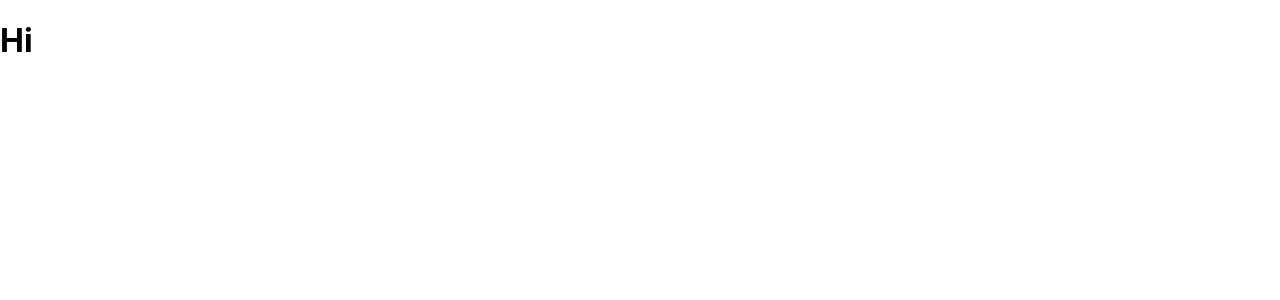
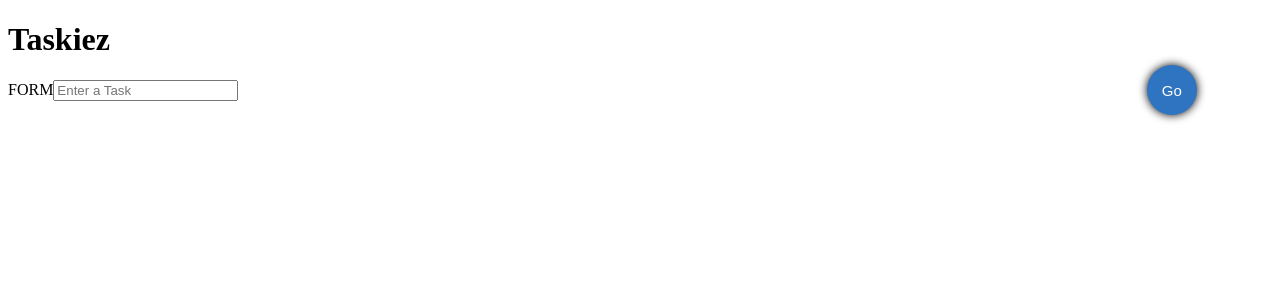
Before and after one commit to LucianSoto/ts-react, a React (Create React App) app: page / in a window 1280 px wide. Shown: the top 300 px of the page. Built offline with nearby package versions, Linux system fonts and the light colour scheme.

Commit message:
Input form

```diff
--- a/src/App.css
+++ b/src/App.css
@@ -36,3 +36,30 @@
     transform: rotate(360deg);
   }
 } */
+
+
+.App {
+  width: 100vw;
+  min-height: 100vh;
+  display: flex;
+  flex-direction: column;
+  align-items: center;
+  background-color: #2f74c0;
+  font-family: "Neucha", cursive;
+}
+
+.heading {
+  text-transform: uppercase;
+  font-size: 40px;
+  margin: 30px 0;
+  color: white;
+  z-index: 1;
+  text-align: center;
+}
+
+@media (max-width: 800px) {
+  .heading {
+    margin: 15px 0;
+    font-size: 35px;
+  }
+}
--- a/src/App.tsx
+++ b/src/App.tsx
@@ -1,16 +1,21 @@
-import React from 'react';
+import React , { useState }from 'react';
 import './App.css';
 import { Routes, Route, Navigate } from 'react-router-dom'
-import { StringLiteral } from 'typescript';
+// import { StringLiteral } from 'typescript';
+import { InputField } from './components/InputField';
+import {Todo} from './model'
 
-let name: String
-let age: number;
+const App: React.FC = () => {
+  const [todo, setTodo] = useState<string>('')
+  const [todos, setTodos] = useState<Todo[]>([])
 
-function App() {
+  const handleAdd = () => {}
+
+  console.log(todo)
   return (
     <Routes>
-      <Route path="/" element={<h1>Hi</h1>} />
-      <Route path="*" element={<Navigate to="/"/>} />
+      <Route path="/" element={<><h1>Taskiez</h1><InputField todo={todo} setTodo={setTodo}/></>} />
+
     </Routes>
   )
 }
--- /dev/null
+++ b/src/components/InputField.tsx
@@ -0,0 +1,24 @@
+import React from 'react'
+import './styles.css'
+
+interface Props{
+  todo: string
+  setTodo: React.Dispatch<React.SetStateAction<string>>
+  handleAdd: ()=> void
+}
+
+export const InputField = ({todo, setTodo, handleAdd} : Props ) => {
+  return (
+    <form className='input' onSubmit={handleAdd}>
+      FORM
+      <input type="input"
+        placeholder='Enter a Task'
+        value={todo}
+        onChange={(e)=> setTodo(e.target.value)}
+        className="input__submit" />
+      <button className='input_submit' type='submit'>
+        Go
+      </button>
+    </form>
+  )
+}
--- /dev/null
+++ b/src/components/styles.css
@@ -0,0 +1,135 @@
+.input {
+  display: flex;
+  width: 95%;
+  position: relative;
+  align-items: center;
+}
+
+.input__box {
+  width: 100%;
+  border-radius: 50px;
+  padding: 20px 30px;
+  font-size: 25px;
+  border: none;
+  transition: 0.2s;
+  box-shadow: inset 0 0 5px black;
+}
+
+.input__box:focus {
+  box-shadow: 0 0 10px 1000px rgba(0, 0, 0, 0.5);
+  outline: none;
+}
+
+.input_submit {
+  position: absolute;
+  width: 50px;
+  height: 50px;
+  margin: 12px;
+  border-radius: 50px;
+  right: 0px;
+  border: none;
+  font-size: 15px;
+  background-color: #2f74c0;
+  color: white;
+  transition: 0.2s all;
+  box-shadow: 0 0 10px black;
+}
+
+.input_submit:hover {
+  background-color: #388ae2;
+}
+
+.input_submit:active {
+  transform: scale(0.8);
+  box-shadow: 0 0 5px black;
+}
+
+.container {
+  width: 95%;
+  display: flex;
+  margin-top: 10px;
+  justify-content: space-between;
+  align-items: flex-start;
+}
+
+.todos {
+  border-radius: 5px;
+  display: flex;
+  flex-direction: column;
+  width: 47.5%;
+  padding: 15px;
+  background-color: rgb(50, 195, 205);
+}
+
+.dragactive {
+  background-color: rgb(0, 221, 236);
+}
+
+.dragcomplete {
+  background-color: rgb(255, 38, 0);
+}
+
+.remove {
+  background-color: rgb(235, 103, 80);
+}
+
+.todos__heading {
+  font-size: 30px;
+  /* text-align: center; */
+  color: white;
+}
+
+.todos__single {
+  display: flex;
+  border-radius: 5px;
+  padding: 20px;
+  margin-top: 15px;
+  background-image: url("https://img.freepik.com/free-photo/crumpled-yellow-paper-background-close-up_60487-2390.jpg?size=626&ext=jpg");
+  transition: 0.2s;
+}
+
+.drag {
+  box-shadow: 0 0 20px black;
+}
+
+.todos__single:hover {
+  box-shadow: 0 0 5px black;
+  transform: scale(1.03);
+}
+
+.todos__single--text {
+  flex: 1;
+  padding: 5px;
+  border: none;
+  font-size: 20px;
+}
+
+.todos__single--text:focus {
+  outline: none;
+}
+
+.icon {
+  margin-left: 10px;
+  font-size: 25px;
+  cursor: pointer;
+}
+
+@media (max-width: 1100px) {
+  .todos {
+    width: 45%;
+  }
+}
+
+@media (max-width: 700px) {
+  .input {
+    width: 95%;
+  }
+  .container {
+    width: 95%;
+    flex-direction: column;
+  }
+  .todos {
+    width: 95%;
+    margin-bottom: 10px;
+  }
+}
--- a/src/index.css
+++ b/src/index.css
@@ -1,4 +1,4 @@
-body {
+/* body {
   margin: 0;
   font-family: -apple-system, BlinkMacSystemFont, 'Segoe UI', 'Roboto', 'Oxygen',
     'Ubuntu', 'Cantarell', 'Fira Sans', 'Droid Sans', 'Helvetica Neue',
@@ -10,4 +10,4 @@ body {
 code {
   font-family: source-code-pro, Menlo, Monaco, Consolas, 'Courier New',
     monospace;
-}
+} */
--- /dev/null
+++ b/src/model.ts
@@ -0,0 +1,5 @@
+export interface Todo{
+  id: number
+  todo: string
+  isDone: boolean
+}
```
